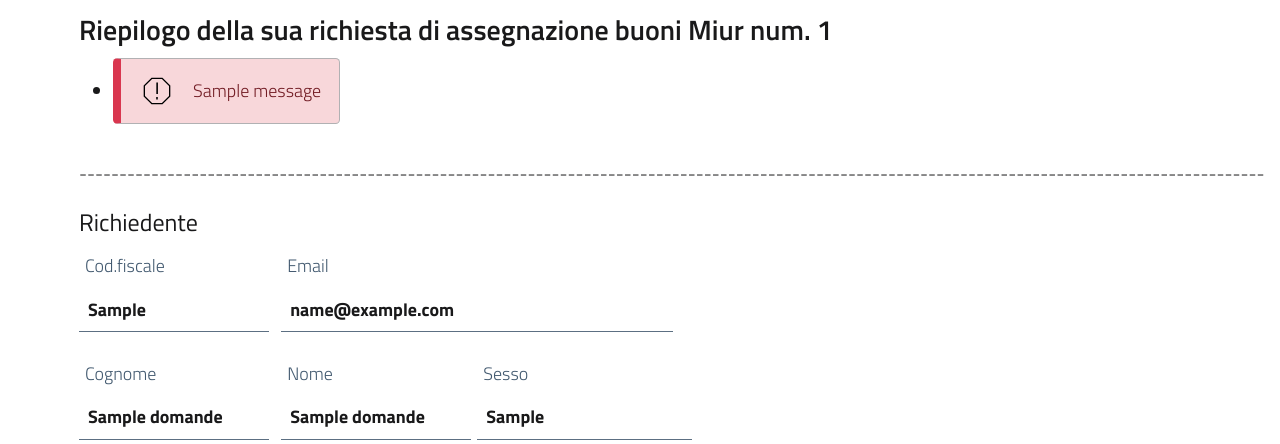
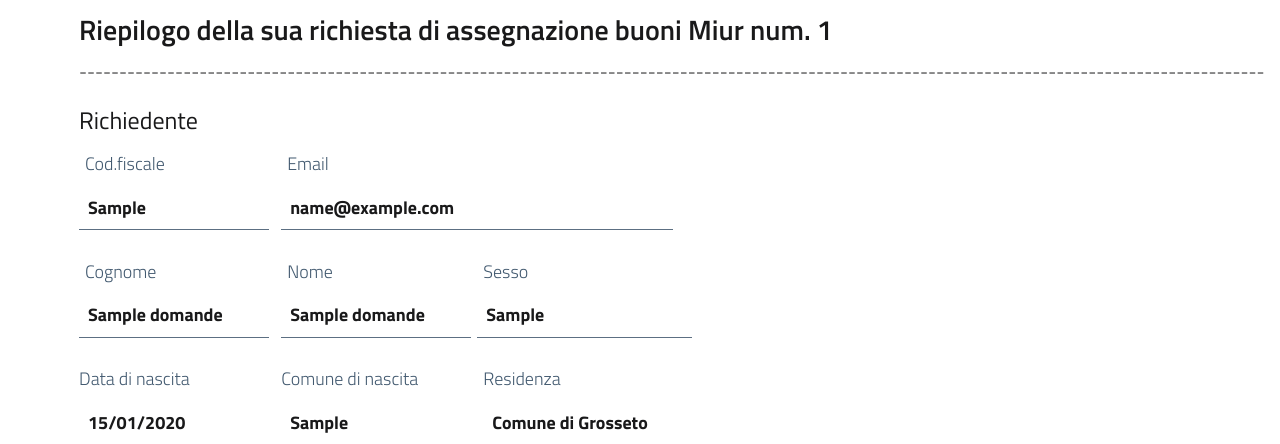
Before and after one commit to tonilavo/buonisc_miur, a Django app: template front/templates/rivedi_domanda.html in a window 1280 px wide. Shown: the part 180-624 px from the top of the page. Run offline with Django 3.2, Linux system fonts and the light colour scheme; the template is opened without the code that fills it: values that come from a table or form of the project are taken from there, others are empty; tables that the repository leaves empty hold one stand-in row (values such as "Sample post"); one stand-in notice (Sample message) is shown; parts of the project's set-up code (start-up, migrations or seed data) failed here and were passed over; some libraries are stand-ins or nearby versions.

Commit message:
Add files via upload

```diff
--- a/front/templates/rivedi_domanda.html
+++ b/front/templates/rivedi_domanda.html
@@ -9,15 +9,7 @@
 			<div class="col-md-12" style="padding-left:85px;padding-top:10px;">
 				<h4>Riepilogo della sua richiesta di assegnazione buoni Miur num. {{ data.id }}&ensp; </h4>
 		<div class="row">
-		{% if messages %}
-			<ul class="messages">
-			{% for message in messages %}
-				<li{% if message.tags %} class="{{ message.tags }}"{% endif %}>
-					<div class="alert alert-danger" role="alert">{{ message }}</div>
-				</li>
-			{% endfor %}
-			</ul>
-		{% endif %}
+
 		</div>
 				 <div style="padding-bottom: 20px;">----------------------------------------------------------------------------------------------------------------------------------------------------</div>
 				 <h5>Richiedente</h5>
```
